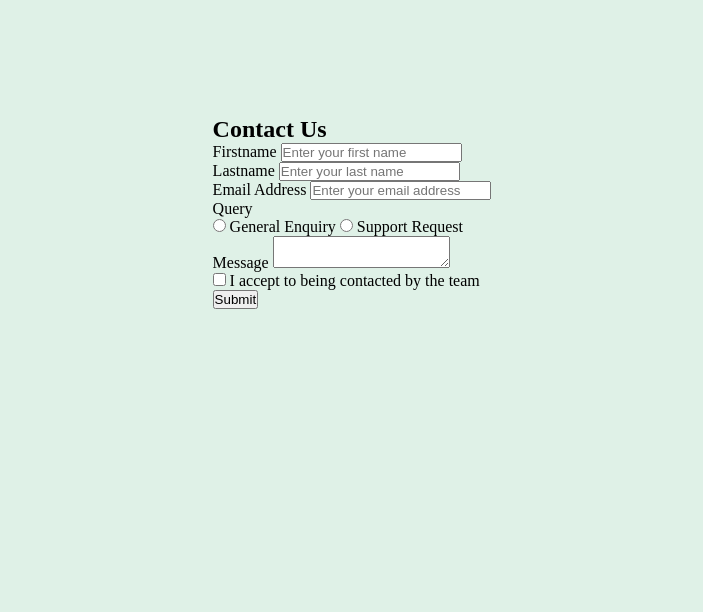
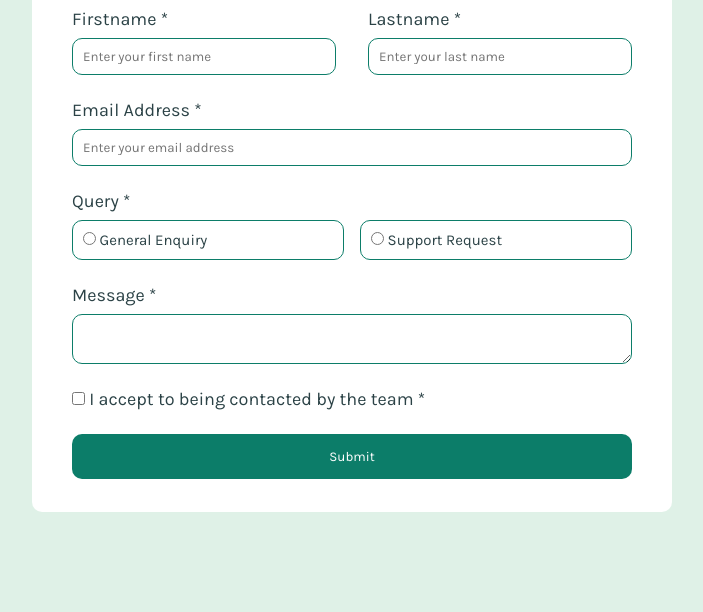
Before and after one commit to DanonymousCoder/Contact-form, a plain HTML site: page index.html in a window 1280 px wide. Shown: the part 188-800 px from the top of the page, without its empty margins (288-991 px from the left). Drawn offline with Linux system fonts and the light colour scheme.

Commit message:
Updated index.html, script.js, and style.css files with various changes to form layout, styling, and functionality.

```diff
--- a/index.html
+++ b/index.html
@@ -35,49 +35,47 @@
 
                 <div class="fname">
 
-                    <label for="fname">Firstname</label>
-                    <input type="text" placeholder="Enter your first name">
+                    <label for="fname">Firstname *</label>
+                    <input type="text" placeholder="Enter your first name" required>
 
                 </div>
 
                 <div class="lname">
 
-                    <label for="lname">Lastname</label>
-                    <input type="text" placeholder="Enter your last name">
+                    <label for="lname">Lastname *</label>
+                    <input type="text" placeholder="Enter your last name" required>
 
                 </div>
 
             </div>
 
-            <div class="email">
+            <div class="mail">
 
-                <label for="mail">Email Address</label>
-                <input type="email" name="mail" id="" placeholder="Enter your email address">
+                <label for="mail">Email Address *</label>
+                <input type="email" name="mail" id="" placeholder="Enter your email address" required>
 
             </div>
 
             <div class="query">
-
-                <label for="query">Query</label>
+                <label for="query">Query *</label>
 
                 <div class="flex">
-                    <label for="gen">
-                        <input type="radio" name="gen" id="">
+                    <label for="gen" class="gen">
+                        <input type="radio" name="gen" id="gen" required>
                         General Enquiry
                     </label>
 
-                    <label for="sup">
-                        <input type="radio" name="sup" id="">
-                            Support Request
+                    <label for="sup" class="sup">
+                        <input type="radio" name="gen" id="sup" required>
+                        Support Request
                     </label>
+                </div>
+            </div>
 
-                </div>
-
-            </div>
 
             <div class="message">
 
-                <label for="message">Message</label>
+                <label for="message">Message *</label>
                 <textarea name="message" id="">
 
                 </textarea>
@@ -88,13 +86,13 @@
             <div class="terms">
 
                 <label for="term">
-                    <input type="checkbox" name="term" id="">
-                    I accept to being contacted by the team
+                    <input type="checkbox" name="term" id="" required>
+                    I accept to being contacted by the team *
                 </label>
 
             </div>
 
-            <button onclick="submit()">Submit</button>
+            <button onclick="submit()" id="submit">Submit</button>
 
 
 
--- a/script.js
+++ b/script.js
@@ -0,0 +1,5 @@
+function submit() {
+    alert("Thanks for submitting!");
+}
+
+let submi = document.getElementById("submit");
--- a/style.css
+++ b/style.css
@@ -2,6 +2,7 @@
     padding: 0;
     margin: 0;
     box-sizing: border-box;
+    font-family: "Karla", sans-serif;
 }
 
 body {
@@ -15,3 +16,165 @@ main {
     justify-content: center;
     align-items: center;
 }
+
+form {
+    background-color:  hsl(0, 0%, 100%);
+    border-radius: 10px;
+    padding: 30px 40px;
+    height: 75%;
+    width: 50%;
+    display: flex;
+    flex-direction: column;
+    gap: 1.5em;
+}
+
+h2 {
+    font-size: 36px;
+    font-weight: 700;
+    color: hsl(187, 24%, 22%);
+}
+
+.name {
+    display: flex;
+    gap: 2em;
+}
+
+.fname {
+    display: flex;
+    flex-direction: column;
+    gap: .5em;
+    width: 50%;
+}
+
+.fname label {
+    color: hsl(187, 24%, 22%);
+    font-weight: 400;
+    font-size: 18px;
+}
+
+.fname input {
+    padding: 10px;
+    border: 1px solid hsl(169, 82%, 27%);
+    border-radius: 10px;
+}
+
+.lname {
+    display: flex;
+    flex-direction: column;
+    gap: .5em;
+    width: 50%;
+}
+
+.lname label {
+    color: hsl(187, 24%, 22%);
+    font-weight: 400;
+    font-size: 18px;
+}
+
+.lname input {
+    padding: 10px;
+    border: 1px solid hsl(169, 82%, 27%);
+    border-radius: 10px;
+}
+
+.mail {
+    display: flex;
+    flex-direction: column;
+    gap: .5em;
+}
+
+.mail label {
+    color: hsl(187, 24%, 22%);
+    font-weight: 400;
+    font-size: 18px;
+}
+
+.mail input {
+    padding: 10px;
+    border: 1px solid hsl(169, 82%, 27%);
+    border-radius: 10px;
+}
+
+.query {
+    display: flex;
+    flex-direction: column;
+    gap: .5em;
+}
+
+.query label {
+    color: hsl(187, 24%, 22%);
+    font-weight: 400;
+    font-size: 18px;
+}
+
+.flex {
+    display: flex;
+    gap: 1em;
+    width: 100%;
+}
+
+.flex label {
+    font-size: 15px;
+}
+
+.gen {
+    width: 50%;
+    padding: 10px;
+    border: 1px solid hsl(169, 82%, 27%);
+    border-radius: 10px;
+}
+
+.sup {
+    width: 50%;
+    padding: 10px;
+    border: 1px solid hsl(169, 82%, 27%);
+    border-radius: 10px;
+}
+
+.message {
+    display: flex;
+    flex-direction: column;
+    gap: .5em;
+}
+
+.message label {
+    color: hsl(187, 24%, 22%);
+    font-weight: 400;
+    font-size: 18px;
+}
+
+textarea {
+    height: 50px;
+    border: 1px solid hsl(169, 82%, 27%);
+    border-radius: 10px;
+}
+
+.terms label {
+    color: hsl(187, 24%, 22%);
+    font-weight: 400;
+    font-size: 18px;
+}
+
+.terms label input {
+    border: 2px solid hsl(169, 82%, 27%);
+    color: hsl(169, 82%, 27%);
+}
+
+input {
+    outline: none;
+}
+
+input:focus,
+input:focus-visible,
+textarea:focus {
+    border: 1px solid hsl(169, 82%, 27%);
+    outline: none;
+}
+
+button {
+    background-color: hsl(169, 82%, 27%);
+    border: none;
+    padding: 15px;
+    color: hsl(0, 0%, 100%);
+    border-radius: 10px;
+}
```
Also changed, not shown: 1 other file.
